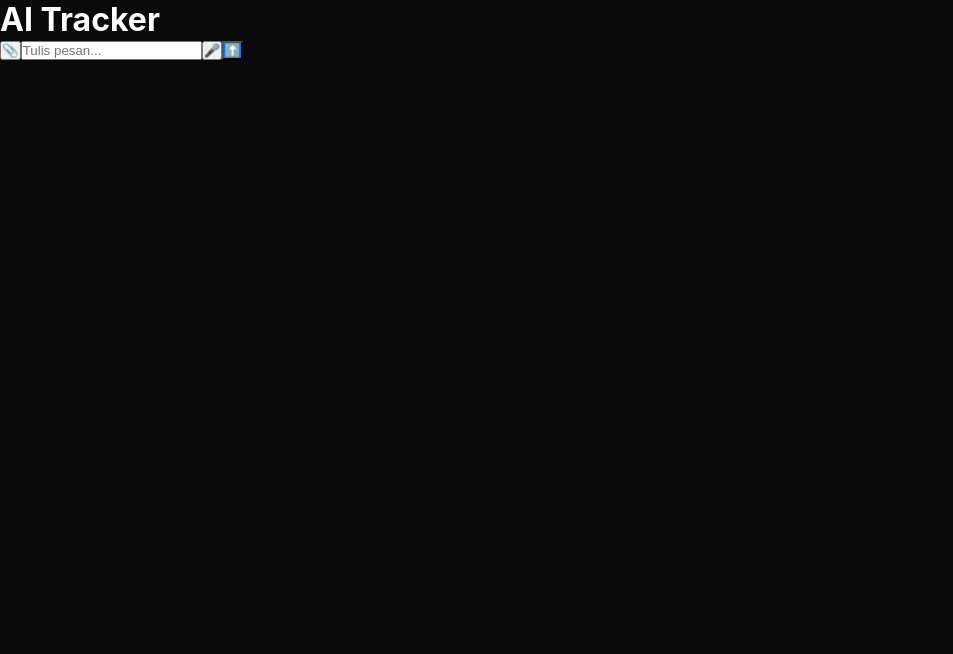
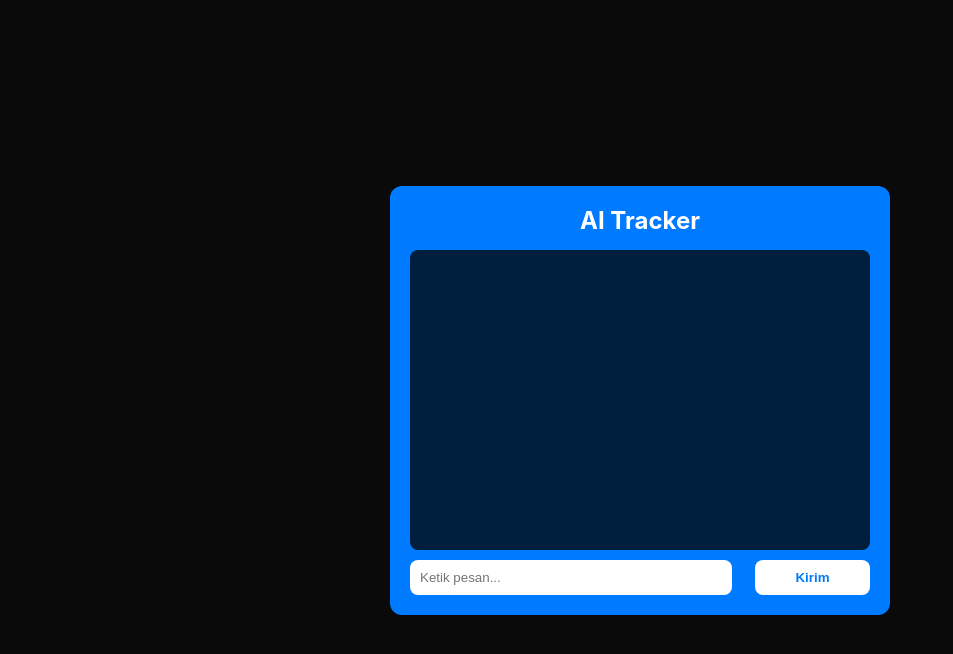
Before and after one commit to Yaasien78/ai-tracker, a React (Vite) app: page / in a window 1280 px wide. Shown: the top 654 px of the page, without its empty margins (0-953 px from the left). Built offline with nearby package versions, Linux system fonts and the light colour scheme.

Commit message:
Refactor App component and update chat handling

```diff
--- a/App.jsx
+++ b/App.jsx
@@ -1,50 +1,43 @@
-import { useState } from "react";
-import { sendMessageToGroq } from "./services/aiService";
+import React, { useState } from 'react';
+import { askAI } from './aiService';
 
-export default function App() {
-  const [messages, setMessages] = useState([]);
-  const [input, setInput] = useState("");
+function App() {
+  const [input, setInput] = useState('');
+  const [chat, setChat] = useState([]);
 
   const handleSend = async () => {
-    if (!input.trim()) return;
-    const userMsg = { role: "user", content: input };
-    const newMessages = [...messages, userMsg];
-    setMessages(newMessages);
-    setInput("");
+    if (!input) return;
+    const userMsg = { role: 'user', text: input };
+    setChat([...chat, userMsg]);
+    setInput('');
 
-    const aiReply = await sendMessageToGroq(newMessages);
-    const aiMsg = { role: "assistant", content: aiReply };
-    setMessages([...newMessages, aiMsg]);
+    const aiReply = await askAI(input);
+    setChat(prev => [...prev, { role: 'ai', text: aiReply }]);
   };
 
   return (
-    <div className="flex flex-col h-screen bg-black text-white">
-      <div className="flex items-center justify-between p-4 border-b border-gray-800">
-        <div className="flex items-center gap-2">
-          <div className="w-3 h-3 rounded-full" style={{backgroundColor: '#007BFF'}}></div>
-          <h1 className="text-xl font-bold">AI Tracker</h1>
+    <div style={{ display: 'flex', justifyContent: 'center', alignItems: 'center', height: '100vh', background: '#0a0a0a' }}>
+      <div style={{ width: '90%', maxWidth: '500px', background: '#007BFF', borderRadius: '12px', padding: '20px', color: 'white' }}>
+        <h2 style={{ textAlign: 'center', marginBottom: '15px' }}>AI Tracker</h2>
+
+        <div style={{ height: '300px', overflowY: 'auto', background: '#001f3f', padding: '10px', borderRadius: '8px', marginBottom: '10px' }}>
+          {chat.map((msg, i) => (
+            <p key={i} style={{ textAlign: msg.role === 'user' ? 'right' : 'left' }}>{msg.text}</p>
+          ))}
         </div>
-      </div>
 
-      <div className="flex-1 overflow-y-auto p-4 space-y-4">
-        {messages.map((msg, i) => (
-          <div key={i} className={`flex ${msg.role === "user"? "justify-end" : "justify-start"}`}>
-            <div className={`max-w-[80%] p-3 rounded-2xl ${msg.role === "user"? "text-white rounded-br-none" : "bg-[#1F1F1F] text-gray-300 rounded-bl-none"}`}
-              style={{ backgroundColor: msg.role === "user"? '#007BFF' : '' }}>
-              {msg.content}
-            </div>
-          </div>
-        ))}
-      </div>
-
-      <div className="p-4 border-t border-gray-800">
-        <div className="flex items-center gap-2 bg-[#1F1F1F] rounded-full px-4 py-2">
-          <button>📎</button>
-          <input value={input} onChange={(e) => setInput(e.target.value)} onKeyPress={(e) => e.key === 'Enter' && handleSend()} placeholder="Tulis pesan..." className="flex-1 bg-transparent outline-none" />
-          <button>🎤</button>
-          <button onClick={handleSend} className="p-2 rounded-full" style={{ backgroundColor: '#007BFF' }}>⬆️</button>
-        </div>
+        <input
+          value={input}
+          onChange={(e) => setInput(e.target.value)}
+          placeholder="Ketik pesan..."
+          style={{ width: '70%', padding: '10px', borderRadius: '8px', border: 'none' }}
+        />
+        <button onClick={handleSend} style={{ width: '25%', padding: '10px', marginLeft: '5%', background: 'white', color: '#007BFF', border: 'none', borderRadius: '8px', fontWeight: 'bold' }}>
+          Kirim
+        </button>
       </div>
     </div>
-  )
-  }
+  );
+}
+
+export default App;
```
